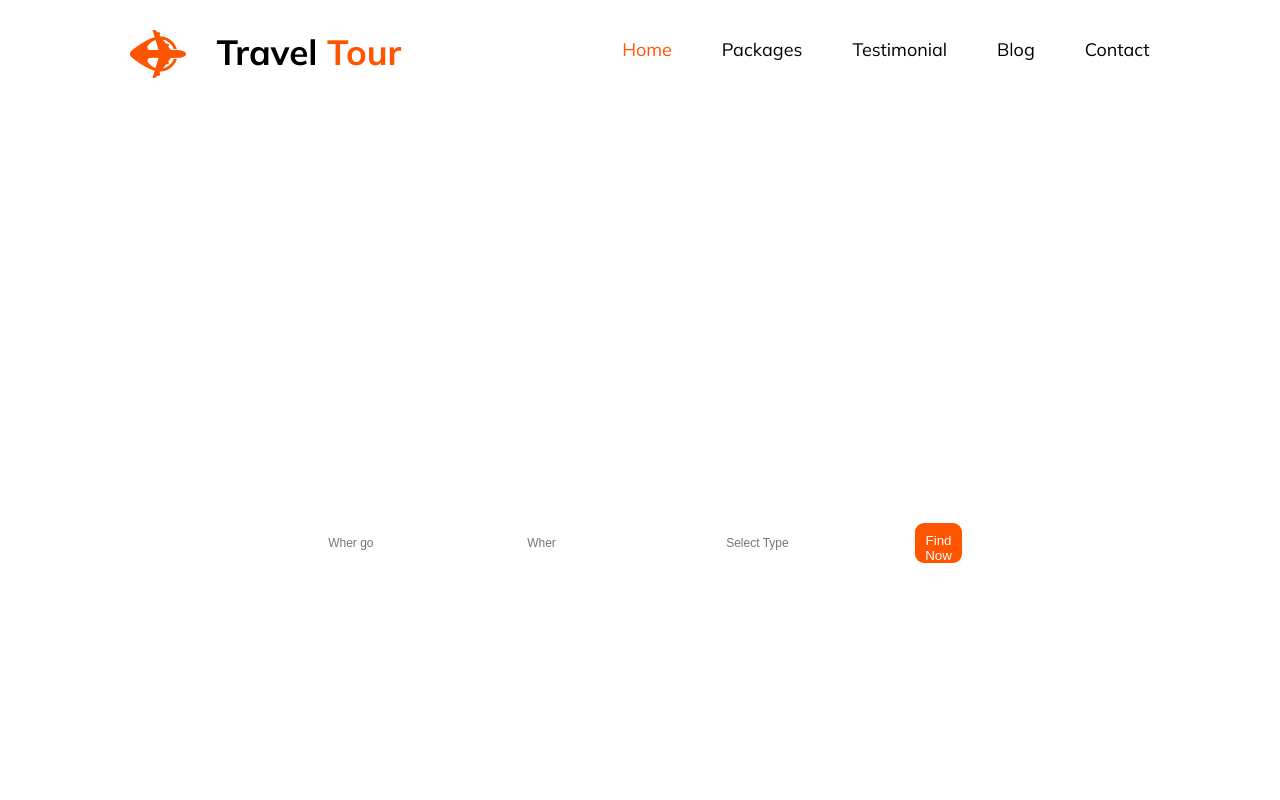
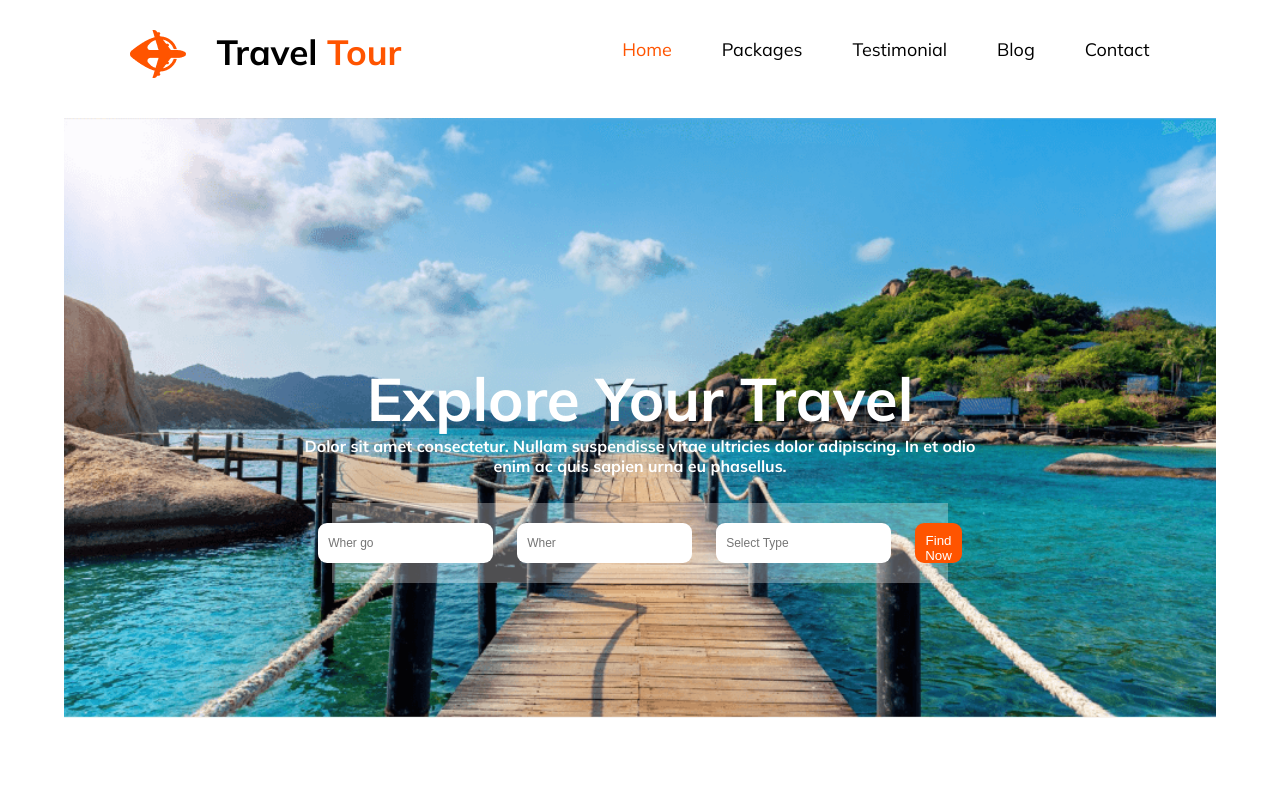
Before and after one commit to mdemon111/assingnmemt-2, a plain HTML site: page index.html in a window 1280 px wide. Shown: the top 800 px of the page. Drawn offline with Linux system fonts and the light colour scheme; the site is published under a folder, as on GitHub Pages, so addresses that start at the root find nothing.

```diff
--- a/style.css
+++ b/style.css
@@ -39,7 +39,7 @@
 
 /* banner-section  */
 .banner-container {
-    background-image: url(/Images/Group\ 13\ \(1\)\ \(1\).png);
+    background-image: url(./Images/Group\ 13\ \(1\)\ \(1\).png);
   width: 90%;
   height: 600px;
   text-align: center;
```
